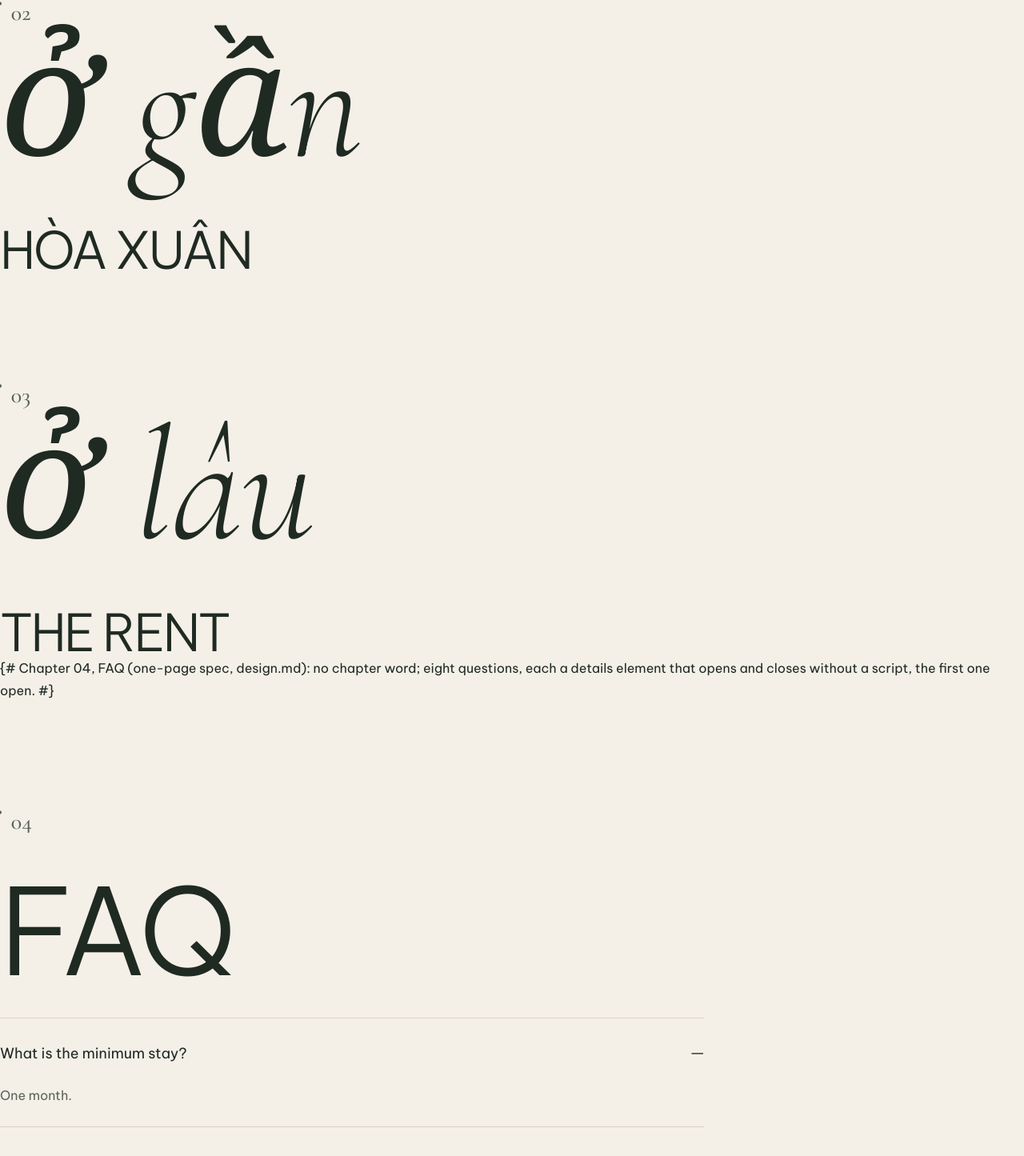
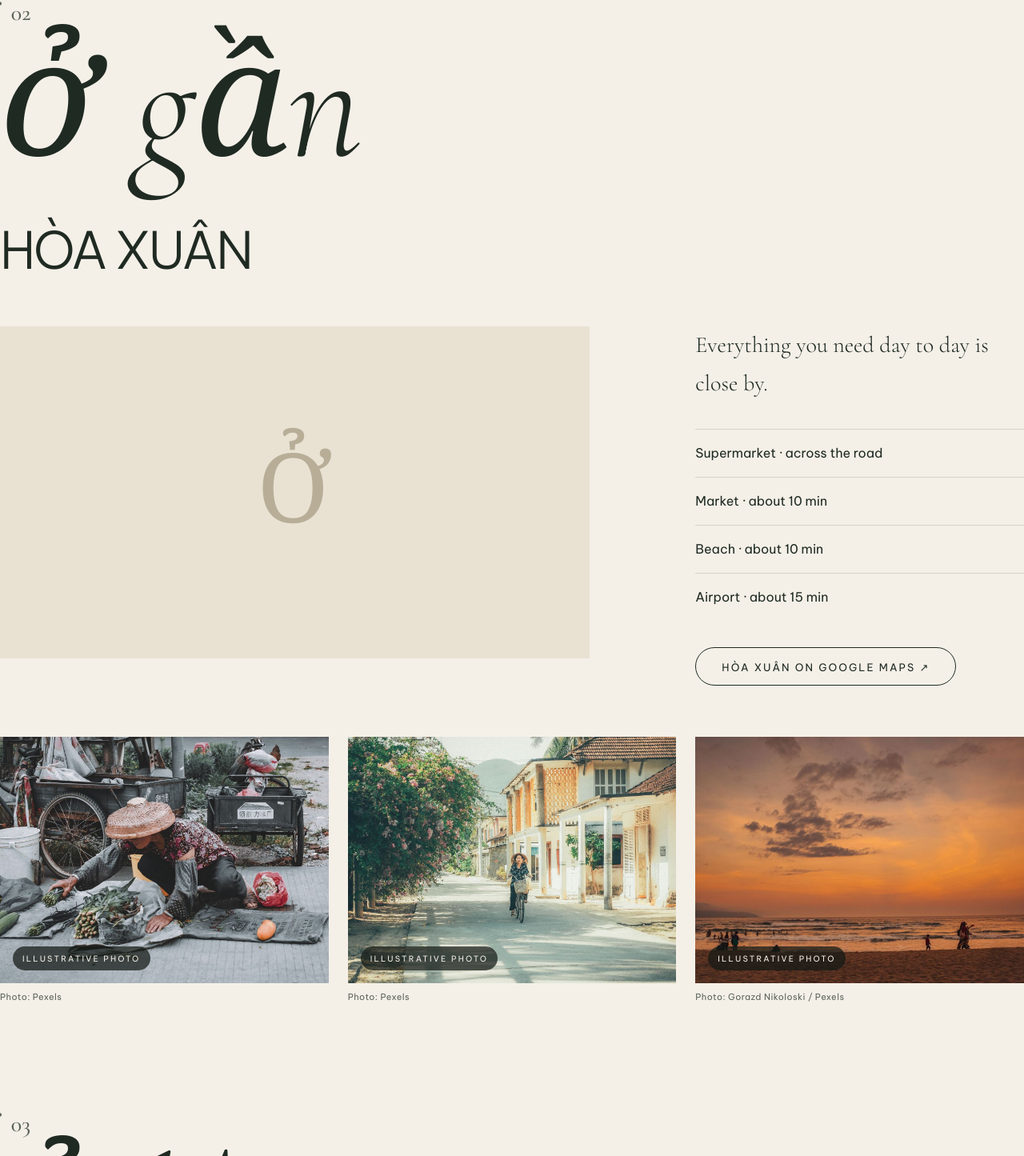
Before and after one commit to hungle-agilityio/o-living-with-nature, a Django app: template src/pages/templates/pages/home.html in a window 1280 px wide. Shown: the part 5055-6500 px from the top of the page at 80% size. Run offline with Django 5.2, Linux system fonts and the light colour scheme; the template is opened without the code that fills it, so the values that code supplies are empty.

Commit message:
Build the Hòa Xuân chapter of the one page
The Hòa Xuân chapter now shows the area loop in a 16 / 9 media slot
(Illustrative video chip and credit, poster only under reduced
motion), the line "Everything you need day to day is close by.", the
four travel times, the Google Maps link in a new tab with
rel="noopener", and the market, street and beach-sunset photos in
4 / 3. No map is embedded.

A new `area_loop` template tag fills the media slot from
pages.photos.area_loop(), with the empty state when a file is missing.
The media slot takes an optional WebM source, offered before the mp4.
The hero test now counts the one video inside #hero, since the page
holds the area loop too, as the issue lists.

Part of #40

```diff
--- a/src/pages/templates/pages/chapters/hoa_xuan.html
+++ b/src/pages/templates/pages/chapters/hoa_xuan.html
@@ -1,6 +1,27 @@
-{# Chapter 02, Hòa Xuân (one-page spec). Its content comes with a later task. #}
+{% load photos %}
+{# Chapter 02, Hòa Xuân (one-page spec AC14; texts as written in design.md, "Hòa Xuân"). #}
 <section id="hoa-xuan" class="chapter chapter--hoa-xuan" aria-labelledby="hoa-xuan-heading">
   <p class="chapter-marker muted">&nbsp;&#x309; 02</p>
   <p class="chapter-word" lang="vi">ở gần</p>
   <h2 id="hoa-xuan-heading">Hòa Xuân</h2>
+
+  <div class="hoa-xuan__intro">
+    <div class="hoa-xuan__loop">{% area_loop ratio="16 / 9" %}</div>
+    <div class="hoa-xuan__text">
+      <p class="hoa-xuan__line quote">Everything you need day to day is close by.</p>
+      <ul class="hoa-xuan__travel">
+        <li>Supermarket · across the road</li>
+        <li>Market · about 10 min</li>
+        <li>Beach · about 10 min</li>
+        <li>Airport · about 15 min</li>
+      </ul>
+      <a class="button button--secondary hoa-xuan__maps" href="https://www.google.com/maps/search/?api=1&amp;query=H%C3%B2a%20Xu%C3%A2n%2C%20%C4%90%C3%A0%20N%E1%BA%B5ng" target="_blank" rel="noopener">Hòa Xuân on Google Maps ↗</a>
+    </div>
+  </div>
+
+  <ul class="hoa-xuan__photos">
+    <li>{% photo "market" ratio="4 / 3" %}</li>
+    <li>{% photo "street" ratio="4 / 3" %}</li>
+    <li>{% photo "beach-sunset" ratio="4 / 3" %}</li>
+  </ul>
 </section>
--- a/src/pages/templatetags/photos.py
+++ b/src/pages/templatetags/photos.py
@@ -1,4 +1,4 @@
-"""`{% photo "key" ratio="4 / 3" %}`: the media slot of a photo of `pages.photos`."""
+"""`{% photo "key" ratio="4 / 3" %}` and `{% area_loop %}`: media slots of `pages.photos`."""
 
 from typing import Any
 
@@ -32,6 +32,27 @@ def photo(context: template.Context, key: str, ratio: str = "3 / 2") -> dict[str
     }
 
 
+@register.inclusion_tag("includes/media.html")
+def area_loop(ratio: str = "16 / 9") -> dict[str, Any]:
+    """The slot's values for the Hòa Xuân loop; a missing file gives the empty state. The
+    poster stands in for the video under reduced motion, so it always loads lazily."""
+    loop = photos.area_loop()
+    if loop is None:
+        return {"ratio": ratio}
+    return {
+        "ratio": ratio,
+        "video": static(loop.mp4),
+        "webm": static(loop.webm),
+        "photo": static(loop.poster),
+        "alt": loop.label,
+        "width": loop.width,
+        "height": loop.height,
+        "eager": False,
+        "illustrative": loop.illustrative,
+        "credit": loop.credit,
+    }
+
+
 def _first_photo_of_the_page(context: template.Context) -> bool:
     # `render_context` gives each included template its own layer on top of the first one; the
     # first layer lives for the whole render, so the mark set there is seen by every chapter.
--- a/src/static/css/chapters/hoa_xuan.css
+++ b/src/static/css/chapters/hoa_xuan.css
@@ -1,7 +1,65 @@
 /* Chapter 02, Hòa Xuân (#hoa-xuan). The shared chapter rules (spacing, marker, word, heading)
-   are in site.css; the area loop, the travel list and the photos add their rules here in a
-   later task. */
+   are in site.css. Desktop: a 12-column grid with 24px gaps (one-page design.md, Layout): the
+   area loop (16 / 9, columns 1–7) beside the line, the travel list and the Maps button (columns
+   9–12), then three photos (4 / 3). Phones: one column. */
 
 .chapter--hoa-xuan {
   position: relative;
 }
+
+.hoa-xuan__intro,
+.hoa-xuan__photos {
+  display: grid;
+  grid-template-columns: repeat(12, minmax(0, 1fr));
+  gap: 24px;
+  margin-top: var(--space-6);
+}
+
+.hoa-xuan__loop {
+  grid-column: 1 / span 7;
+}
+
+.hoa-xuan__text {
+  grid-column: 9 / span 4;
+  align-self: center;
+}
+
+.hoa-xuan__line {
+  margin: 0 0 var(--space-4);
+}
+
+.hoa-xuan__travel,
+.hoa-xuan__photos {
+  padding: 0;
+  list-style: none;
+}
+
+.hoa-xuan__travel {
+  margin: 0 0 var(--space-4);
+}
+
+.hoa-xuan__travel li {
+  padding: var(--space-2) 0;
+  border-top: 1px solid var(--line);
+}
+
+.hoa-xuan__photos {
+  margin-bottom: 0;
+}
+
+.hoa-xuan__photos li {
+  grid-column: span 4;
+}
+
+@media (max-width: 760px) {
+  .hoa-xuan__intro,
+  .hoa-xuan__photos {
+    grid-template-columns: minmax(0, 1fr);
+  }
+
+  .hoa-xuan__loop,
+  .hoa-xuan__text,
+  .hoa-xuan__photos li {
+    grid-column: 1;
+  }
+}
--- a/src/templates/includes/media.html
+++ b/src/templates/includes/media.html
@@ -3,7 +3,8 @@ The media slot: one fixed-ratio place for a photo or a muted looping video.
 
   ratio         CSS aspect ratio, for example "4 / 3" (default "3 / 2")
   photo         address of the photo; with a video it is the poster
-  video         address of the video (optional)
+  video         address of the video (optional; mp4 when webm is given too)
+  webm          address of a WebM version of the video, offered first (optional)
   alt           text for the photo, or the label of the video
   width, height size of the photo in pixels
   eager         true for the first photo of a page (no lazy loading)
@@ -15,7 +16,8 @@ With no photo and no video the slot shows the empty state.
 {% if video %}
   <div class="media__box" style="aspect-ratio: {{ ratio|default:'3 / 2' }}">
     <video muted loop playsinline autoplay preload="metadata"{% if photo %} poster="{{ photo }}"{% endif %}{% if alt %} aria-label="{{ alt }}"{% endif %}>
-      <source src="{{ video }}" media="(prefers-reduced-motion: no-preference)">
+      {% if webm %}<source src="{{ webm }}" type="video/webm" media="(prefers-reduced-motion: no-preference)">
+      <source src="{{ video }}" type="video/mp4" media="(prefers-reduced-motion: no-preference)">{% else %}<source src="{{ video }}" media="(prefers-reduced-motion: no-preference)">{% endif %}
     </video>
     {% if photo %}<img class="media__poster" src="{{ photo }}" alt="{{ alt }}"{% if width %} width="{{ width }}"{% endif %}{% if height %} height="{{ height }}"{% endif %}{% if not eager %} loading="lazy"{% endif %}>{% endif %}
     {% if illustrative %}<span class="media__chip">Illustrative video</span>{% endif %}
```
Also changed, not shown: src/pages/tests/test_hoa_xuan_chapter.py (added, +178 -0 lines), src/pages/tests/test_home_hero.py (+2 -1 lines).
